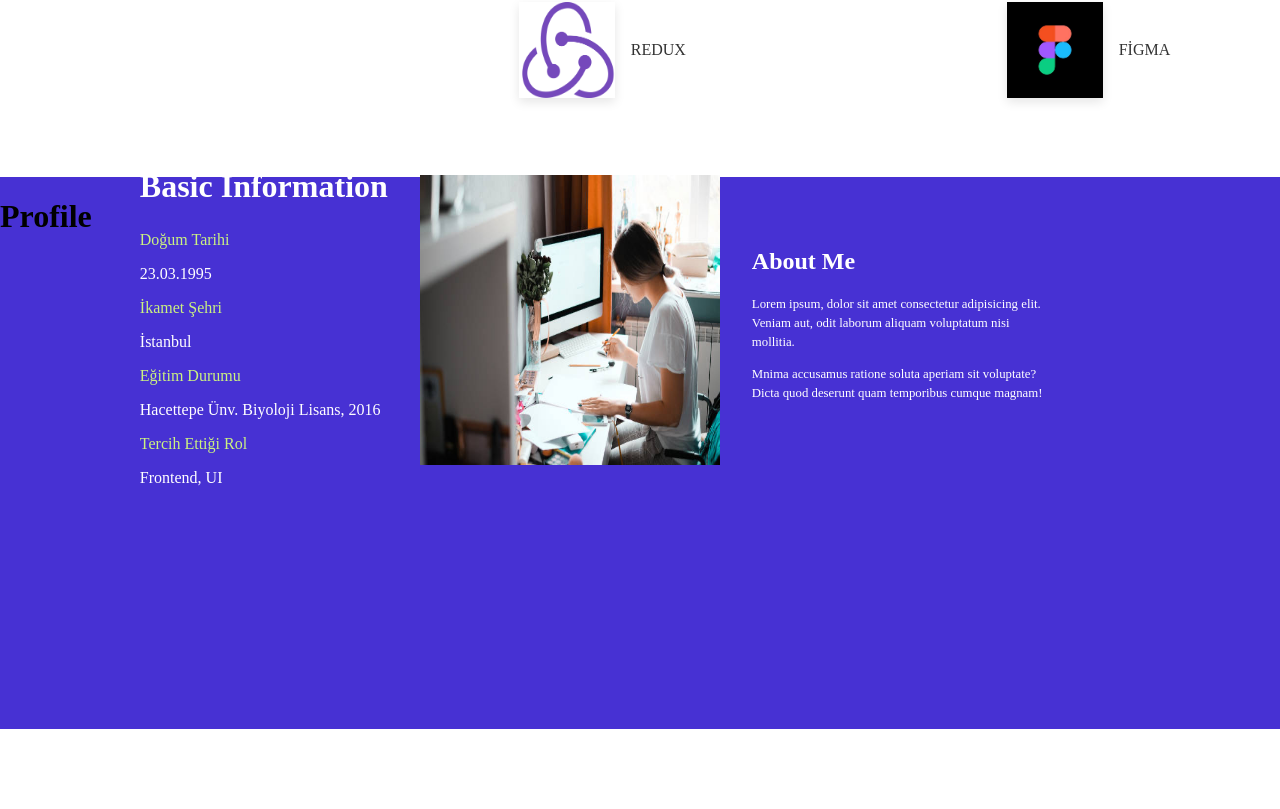
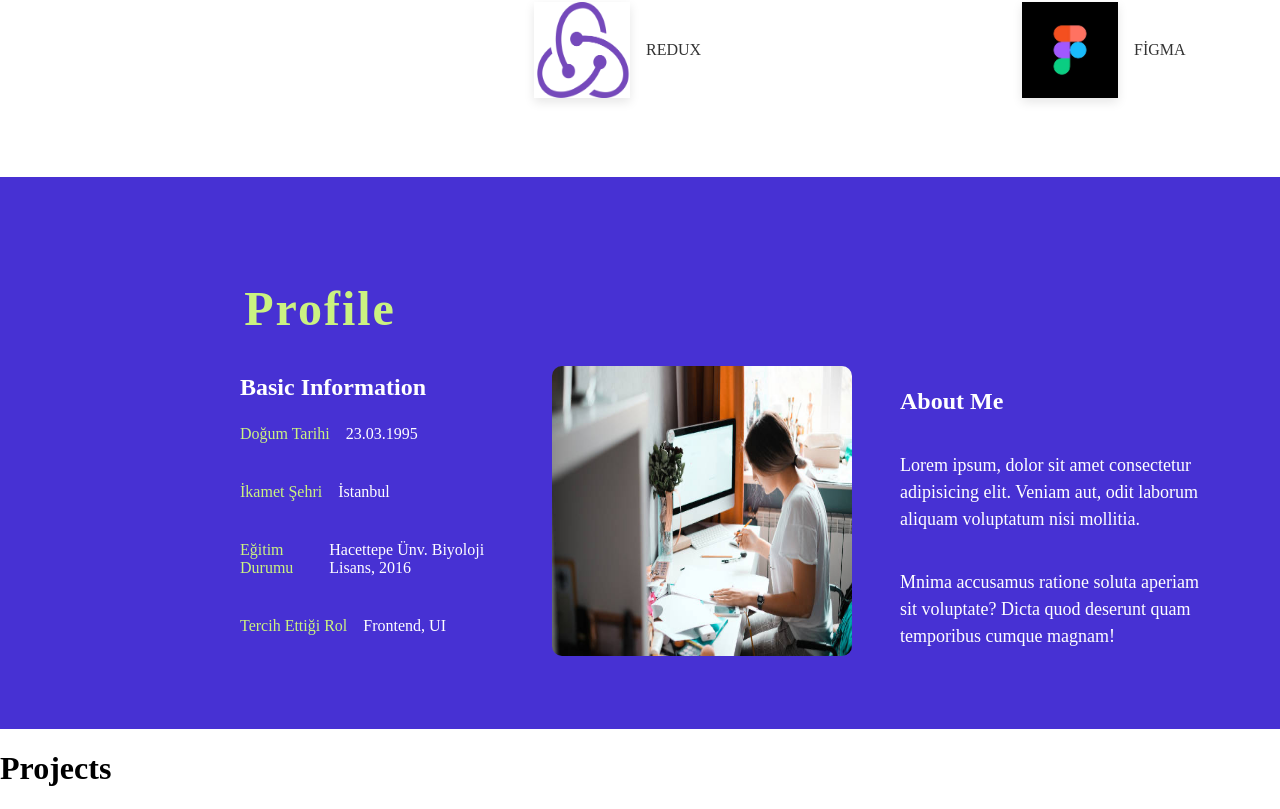
Before and after one commit to Bahadir-Uysal/Wit_S_12, a React (Vite) app in the folder MyWebSite/: page / in a window 1280 px wide. Shown: the part 1249-2058 px from the top of the page. Before the commit the page ends 1978 px from the top, so only its background shows below. Built offline with nearby package versions, Linux system fonts and the light colour scheme.

Commit message:
Projects

```diff
--- a/MyWebSite/src/App.jsx
+++ b/MyWebSite/src/App.jsx
@@ -2,6 +2,8 @@ import './App.css'
 import Hero from './components/Hero'
 import Skills from "./components/Skills"
 import Profile from "./components/Profile"
+import Projects from "./components/Projects"
+
 function App() {
 
 
@@ -10,6 +12,7 @@ function App() {
       <Hero></Hero>
       <Skills></Skills>
       <Profile></Profile>
+      <Projects></Projects>
     </>
   )
 }
--- a/MyWebSite/src/components/Profile.css
+++ b/MyWebSite/src/components/Profile.css
@@ -1,27 +1,53 @@
 .profile-container {
     background-color: #4731D3;
     display: flex;
+    flex-direction: column;
+    align-items: center;
+    justify-content: center;
     width: 1440px;
     height: 552px;
+    text-align: left;
+}
+
+
+
+.profile-container h1 {
+    color: #CBF281;
+    font-size: 3rem;
+    letter-spacing:2px;
+    margin-right: 50rem;
 }
 
 .profile-content {
-    width: 960px;
-    height: 290px;
+    max-width: 960px;
+    max-height: 290px;
     display: flex;
     justify-content: end;
     align-items: center;
-    gap: 2rem;
+    gap: 3rem;
 }
 
 .profile-info {
+    max-width: 300px;
+    max-height: 290px;
     display: flex;
     flex-direction: column;
+    align-items: flex-start;
+    gap: 0.5rem;
+}
+
+.profile-info span {
+    display: flex;
+    justify-content: start;
+    align-items: center;
+    gap: 1rem;
+    text-align: left;
 }
 
 .profile-info h2 {
     color: #fff;
-    font-size: 2rem;
+    font-size: 1.5rem;
+    margin: 0;
 }
 
 .profile-info span {
@@ -35,11 +61,19 @@
 .profile-img img {
     width: 300px;
     height: 290px;
+    border-radius:10px;
+    box-shadow: 1px solid white;
+
 }
 
 .profile-about {
     max-width: 300px;
+    max-height: 290px;
     color: #fff;
+    display: flex;
+    flex-direction: column;
+    justify-content: space-between;
+    text-align: left;
 }
 
 .profile-about h2 {
@@ -47,6 +81,6 @@
 }
 
 .profile-about p {
-    font-size: 0.8rem;
-    line-height: 1.2rem;
+    font-size: 18px;
+    line-height: 27px;
 }
--- a/MyWebSite/src/components/Projects.jsx
+++ b/MyWebSite/src/components/Projects.jsx
@@ -0,0 +1,15 @@
+import "./Projects.css"
+
+
+function Projects() {
+    return (
+      <>
+        <div className="projects-container">
+          <h1>Projects</h1>
+
+        </div>
+      </>
+    );
+  }
+
+  export default Projects;
--- a/MyWebSite/src/components/Skill.css
+++ b/MyWebSite/src/components/Skill.css
@@ -10,7 +10,8 @@
 
 .skill-heading h1 {
   color: #4832d3;
-  font-size: 2.5rem;
+  font-size: 3rem;
+  letter-spacing: 2px;
   margin: 0;
   padding: 0;
 }
```
Also changed, not shown: MyWebSite/src/components/Projects.css (added).
